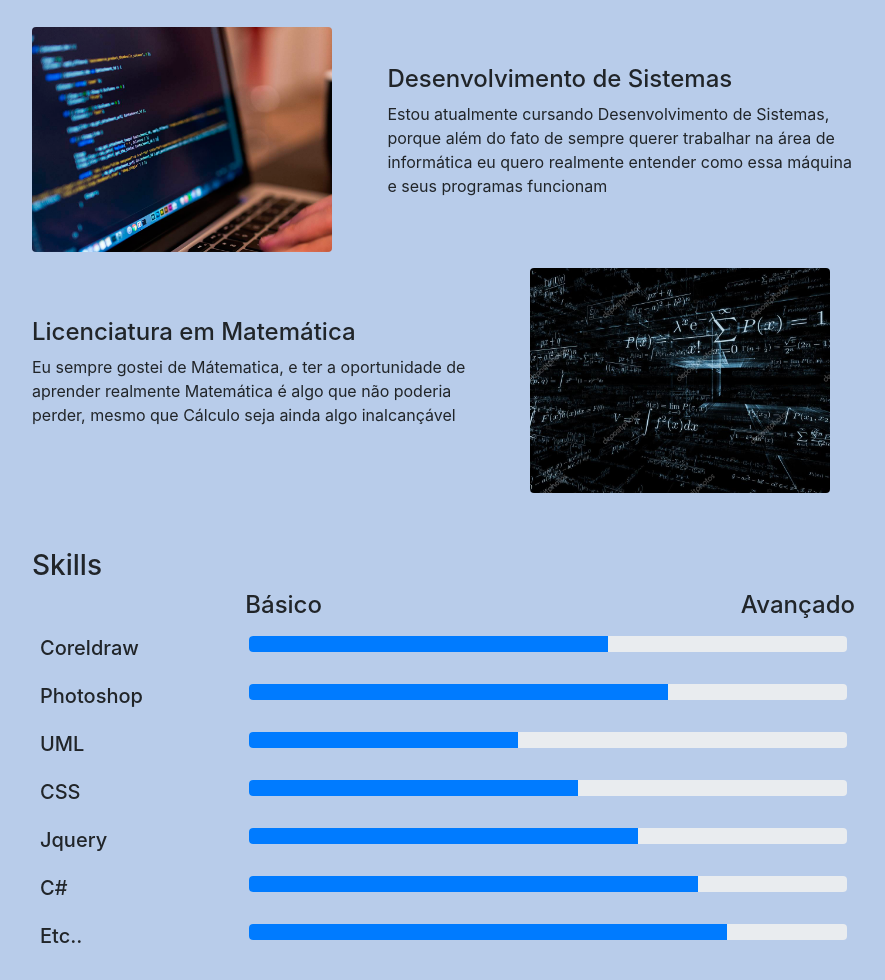
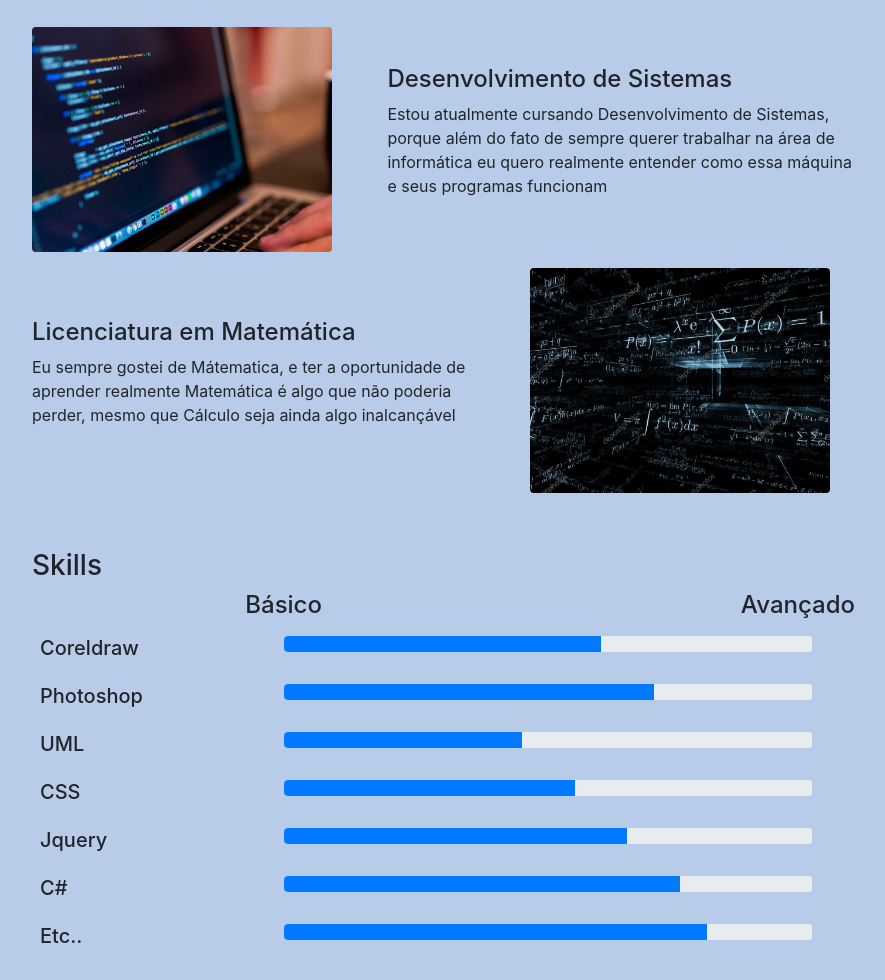
Before and after one commit to Jonatas-Arao-Estudos/2019-1DSI3-Programacao-Web-I, a plain HTML site: page Avaliação/Layout/index.html in a window 1280 px wide. Shown: the part 1142-2122 px from the top of the page, without its empty margins (339-1224 px from the left). Drawn offline with Linux system fonts and the light colour scheme.

Commit message:
Avaliação - Finalizada

```diff
--- a/Avaliação/Layout/index.html
+++ b/Avaliação/Layout/index.html
@@ -181,7 +181,7 @@
                     <div class="col-3">
                         <h5 class="float-left">Coreldraw</h5>
                     </div>
-                    <div class="col-9">
+                    <div class="col-8 mx-auto">
                         <div class="progress">
                             <div class="progress-bar" role="progressbar" style="width: 60%" aria-valuenow="0" aria-valuemin="0" aria-valuemax="100"></div>
                         </div>
@@ -191,7 +191,7 @@
                     <div class="col-3">
                         <h5 class="float-left">Photoshop</h5>
                     </div>
-                    <div class="col-9">
+                    <div class="col-8 mx-auto">
                         <div class="progress">
                             <div class="progress-bar" role="progressbar" style="width: 70%" aria-valuenow="0" aria-valuemin="0" aria-valuemax="100"></div>
                         </div>
@@ -201,7 +201,7 @@
                     <div class="col-3">
                         <h5 class="float-left">UML</h5>
                     </div>
-                    <div class="col-9">
+                    <div class="col-8 mx-auto">
                         <div class="progress">
                             <div class="progress-bar" role="progressbar" style="width: 45%" aria-valuenow="0" aria-valuemin="0" aria-valuemax="100"></div>
                         </div>
@@ -211,7 +211,7 @@
                     <div class="col-3">
                         <h5 class="float-left">CSS</h5>
                     </div>
-                    <div class="col-9">
+                    <div class="col-8 mx-auto">
                         <div class="progress">
                             <div class="progress-bar" role="progressbar" style="width: 55%" aria-valuenow="0" aria-valuemin="0" aria-valuemax="100"></div>
                         </div>
@@ -221,7 +221,7 @@
                     <div class="col-3">
                         <h5 class="float-left">Jquery</h5>
                     </div>
-                    <div class="col-9">
+                    <div class="col-8 mx-auto">
                         <div class="progress">
                             <div class="progress-bar" role="progressbar" style="width: 65%" aria-valuenow="0" aria-valuemin="0" aria-valuemax="100"></div>
                         </div>
@@ -231,7 +231,7 @@
                     <div class="col-3">
                         <h5 class="float-left">C#</h5>
                     </div>
-                    <div class="col-9">
+                    <div class="col-8 mx-auto">
                         <div class="progress">
                             <div class="progress-bar" role="progressbar" style="width: 75%" aria-valuenow="0" aria-valuemin="0" aria-valuemax="100"></div>
                         </div>
@@ -241,7 +241,7 @@
                     <div class="col-3">
                         <h5 class="float-left">Etc..</h5>
                     </div>
-                    <div class="col-9">
+                    <div class="col-8 mx-auto">
                         <div class="progress">
                             <div class="progress-bar" role="progressbar" style="width: 80%" aria-valuenow="0" aria-valuemin="0" aria-valuemax="100"></div>
                         </div>
```
